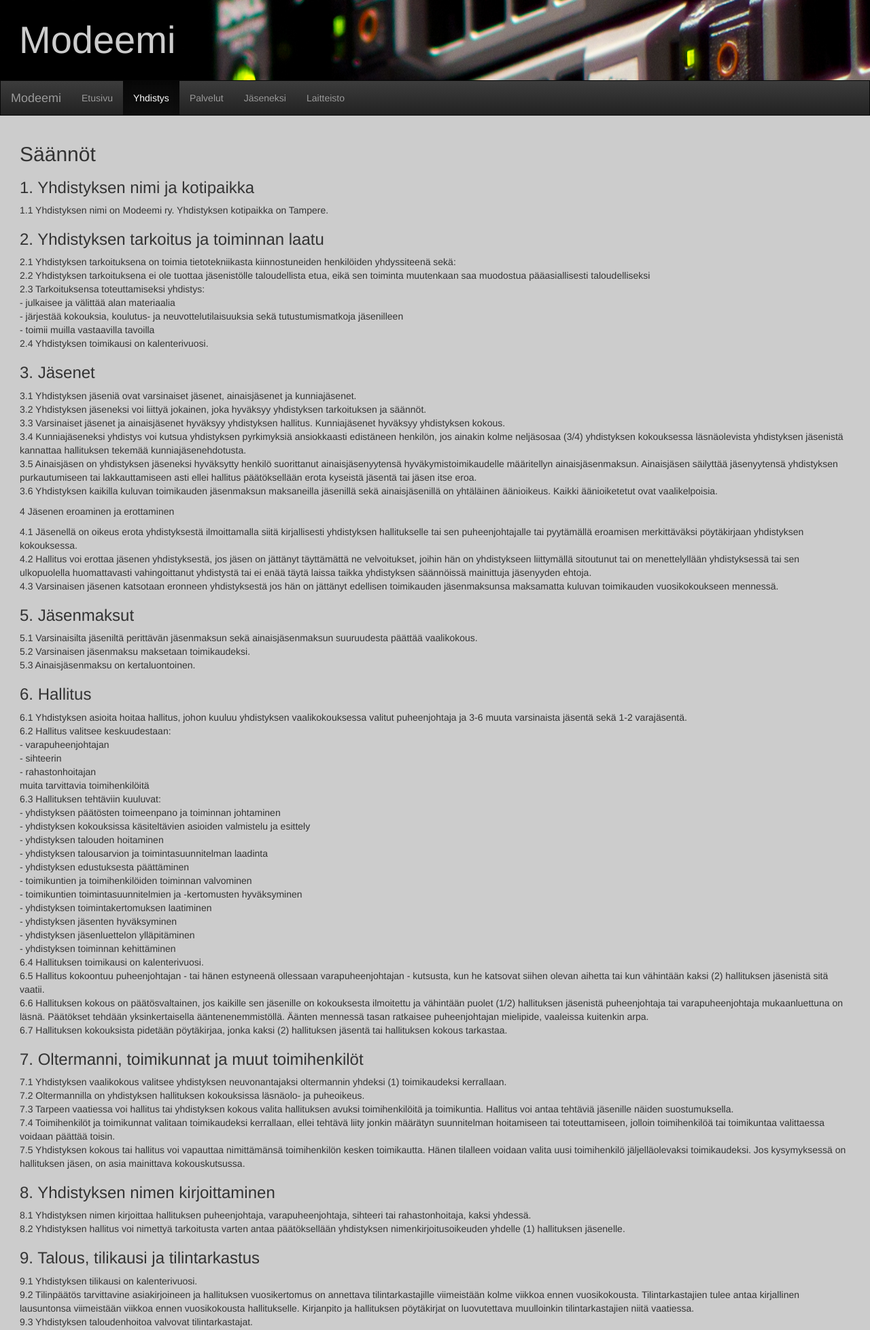
After one commit to modeemi/website, a Django app: page /ry/saannot/ in a window 1280 px wide. The commit adds this page. Shown: the top 1956 px of the page at 68% size. Run offline with Django 3.2, Linux system fonts and the light colour scheme; some libraries are stand-ins or nearby versions.

Commit message:
Vähän kaikkee

```diff
--- /dev/null
+++ b/modeemintternet/admin.py
@@ -0,0 +1,4 @@
+from django.contrib import admin
+from .models import Application
+
+admin.site.register(Application)
--- a/modeemintternet/forms.py
+++ b/modeemintternet/forms.py
@@ -1,6 +1,7 @@
 # -*- coding: utf-8 -*-
 
 from .models import Application
+from django.core.urlresolvers import reverse
 from django.forms import ModelForm
 from django import forms
 from crispy_forms.helper import FormHelper
@@ -16,7 +17,7 @@ class ApplicationForm(ModelForm):
         self.helper = FormHelper(self)
         self.helper.form_id = 'application-form'
         self.helper.form_method = 'POST'
-        self.helper.form_action = '/hakemus/'
+        self.helper.form_action = '/jaseneksi/hakemus/'
         self.helper.add_input(Submit('submit', 'Lähetä hakemus'))
 
         self.fields['email'].label = 'Sähköposti (ensisijaisesti tut.fi)'
--- a/modeemintternet/templates/hakemus.html
+++ b/modeemintternet/templates/hakemus.html
@@ -5,6 +5,7 @@
 <p>Täytä alla oleva <strong>lomake</strong> tehdäksesi jäsenhakemuksen.</p>
 <p>Ennen jäsenhakemuksen käsittelyä hallitus tarkastaa, että olet <strong>maksanut 8 euron jäsenmaksun</strong> tilille 224318-5739.</p>
 <p>Maksua varten saat hakemuslomakkeesta <strong>viitteen</strong> itsellesi.</p>
+<p>Jäsenhakemuksen tehdessäsi hyväksyt samalla <a href="http://www.csc.fi/hallinto/funet/esittely/etiikka/index_html">FUNET-tietoverkon käyttösäännöt</a>.</p>
 
 <hr />
 
--- a/modeemintternet/templates/jaseneksi.html
+++ b/modeemintternet/templates/jaseneksi.html
@@ -8,6 +8,6 @@
 
 <h3>Liittyminen käytännössä</h3>
 
-<p>Tule käymään kerhohuoneella ja täytä <a href="/hakemus/">jäsenhakemuslomake</a>. Saat viitenumeron kuluvan vuoden jäsenmaksun maksamiseen. Voit täyttää lomakkeen myös <a href="/jasenhakemus/">verkossa</a> ja toimittaa täytetyt paperit kerhohuoneelle. Jäseneksi hyväksymisestä päätetään seuraavassa hallituksen kokouksessa.</p>
+<p>Tule käymään kerhohuoneella ja täytä <a href="{% url 'views.hakemus' %}">jäsenhakemuslomake</a>. Saat viitenumeron kuluvan vuoden jäsenmaksun maksamiseen. Voit täyttää lomakkeen myös <a href="{% url 'views.hakemus' %}">verkossa</a> ja toimittaa täytetyt paperit kerhohuoneelle. Jäseneksi hyväksymisestä päätetään seuraavassa hallituksen kokouksessa.</p>
 
 {% endblock %}
--- /dev/null
+++ b/modeemintternet/templates/jasenmaksu.html
@@ -0,0 +1,6 @@
+{% extends "base.html" %}
+{% block content %}
+<h2>Jäsenmaksu</h2>
+
+<p>Oheisella lomakkeella voit tehdä itsellesi laskun jäsenmaksun maksamista varten.</p>
+{% endblock %}
--- a/modeemintternet/templates/laitteisto.html
+++ b/modeemintternet/templates/laitteisto.html
@@ -5,7 +5,7 @@
 
 <p>Modeemi ry hallinnoi ja tarjoaa koneita TTY:n tiloissa jäsenistön käyttöön.</p>
 
-<p>Mikäli haluat tukea yhdistyksen toimintaa, <a href="/halutaan/">lahjoita rautaa, paranna palvelua!</a></p>
+<p>Mikäli haluat tukea yhdistyksen toimintaa, <a href="{% url 'views.halutaan' %}">lahjoita rautaa, paranna palvelua!</a></p>
 
 <h3>Jäsenten käytössä</h3>
 
--- a/modeemintternet/templates/nav.html
+++ b/modeemintternet/templates/nav.html
@@ -22,11 +22,11 @@
         <!-- Collect the nav links, forms, and other content for toggling -->
         <div class="collapse navbar-collapse" id="bs-example-navbar-collapse-1">
             <ul class="nav navbar-nav">
-                <li class="{% active request '^/$' %}"><a href="/">Etusivu</a></li>
-                <li class="{% active request '^/ry/$' %}"><a href="/ry/">Yhdistys</a></li>
-                <li class="{% active request '^/palvelut/$' %}"><a href="/palvelut/">Palvelut</a></li>
-                <li class="{% active request '^/jaseneksi/$' %}"><a href="/jaseneksi/">Jäseneksi</a></li>
-                <li class="{% active request '^/laitteisto/$' %}"><a href="/laitteisto/">Laitteisto</a></li>
+                <li class="{% active request '^/$' %}"><a href="{% url 'views.etusivu' %}">Etusivu</a></li>
+                <li class="{% active request '^/ry/' %}"><a href="{% url 'views.yhdistys' %}">Yhdistys</a></li>
+                <li class="{% active request '^/palvelut/' %}"><a href="{% url 'views.palvelut' %}">Palvelut</a></li>
+                <li class="{% active request '^/jaseneksi/' %}"><a href="{% url 'views.jaseneksi' %}">Jäseneksi</a></li>
+                <li class="{% active request '^/laitteisto/' %}"><a href="{% url 'views.laitteisto' %}">Laitteisto</a></li>
             </ul>
         </div> <!-- /.navbar-collapse -->
     </div> <!-- /.container-fluid -->
--- a/modeemintternet/templates/palvelut.html
+++ b/modeemintternet/templates/palvelut.html
@@ -23,7 +23,7 @@
 
 <p>Kerhohuoneelta löytyy ModeemiG ja ModeemiN wlan-tukiasemat. Kysy irkissä#modeemi@IRCnet salasanaa.</p>
 
-<p>Laaja <a href="/laitteisto/">laitteistovalikoima</a>. Vaatii käyttäjätunnuksen hakemisen. Käyttäjätunnusta varten sinulla pitää olla käyttöoikeus Funetin verkkoon.</p>
+<p>Laaja <a href="{% url 'views.laitteisto' %}">laitteistovalikoima</a> vaatii <a href="{% url 'views.hakemus' %}">käyttäjätunnuksen hakemisen</a>. Käyttäjätunnusta varten sinulla pitää olla käyttöoikeus FUNETin verkkoon.</p>
 
-<p>Vuoden 2011 uutuutena <a href="/backup/">Backup-palvelu</a>!</p>
+<p>Vuoden 2011 uutuutena <a href="{% url 'views.backup' %}">Backup-palvelu</a>!</p>
 {% endblock %}
--- /dev/null
+++ b/modeemintternet/templates/password.html
@@ -0,0 +1,6 @@
+{% extends "base.html" %}
+{% block content %}
+<h2>Password</h2>
+
+<p>Oheisesta arkistosta voit lukea vanhoja Password-lehtiä.</p>
+{% endblock %}
--- /dev/null
+++ b/modeemintternet/templates/saannot.html
@@ -0,0 +1,132 @@
+{% extends "base.html" %}
+{% block content %}
+<h2>Säännöt</h2>
+
+<h3>1. Yhdistyksen nimi ja kotipaikka</h3>
+
+<p>1.1 Yhdistyksen nimi on Modeemi ry. Yhdistyksen kotipaikka on Tampere. </p>
+
+<h3>2. Yhdistyksen tarkoitus ja toiminnan laatu</h3>
+
+<p>2.1 Yhdistyksen tarkoituksena on toimia tietotekniikasta kiinnostuneiden henkilöiden yhdyssiteenä sekä:<br>
+2.2 Yhdistyksen tarkoituksena ei ole tuottaa jäsenistölle taloudellista etua, eikä sen toiminta muutenkaan saa muodostua pääasiallisesti taloudelliseksi<br>
+2.3 Tarkoituksensa toteuttamiseksi yhdistys:<br>
+- julkaisee ja välittää alan materiaalia<br>
+- järjestää kokouksia, koulutus- ja neuvottelutilaisuuksia sekä tutustumismatkoja jäsenilleen<br>
+- toimii muilla vastaavilla tavoilla<br>
+2.4 Yhdistyksen toimikausi on kalenterivuosi.</p>
+
+<h3>3. Jäsenet</h3>
+
+<p>3.1 Yhdistyksen jäseniä ovat varsinaiset jäsenet, ainaisjäsenet ja kunniajäsenet.<br>
+3.2 Yhdistyksen jäseneksi voi liittyä jokainen, joka hyväksyy yhdistyksen tarkoituksen ja säännöt.<br>
+3.3 Varsinaiset jäsenet ja ainaisjäsenet hyväksyy yhdistyksen hallitus. Kunniajäsenet hyväksyy yhdistyksen kokous.<br>
+3.4 Kunniajäseneksi yhdistys voi kutsua yhdistyksen pyrkimyksiä ansiokkaasti edistäneen henkilön, jos ainakin kolme neljäsosaa (3/4) yhdistyksen kokouksessa läsnäolevista yhdistyksen jäsenistä kannattaa hallituksen tekemää kunniajäsenehdotusta.<br>
+3.5 Ainaisjäsen on yhdistyksen jäseneksi hyväksytty henkilö suorittanut ainaisjäsenyytensä hyväkymistoimikaudelle määritellyn ainaisjäsenmaksun. Ainaisjäsen säilyttää jäsenyytensä yhdistyksen purkautumiseen tai lakkauttamiseen asti ellei hallitus päätöksellään erota kyseistä jäsentä tai jäsen itse eroa.<br>
+3.6 Yhdistyksen kaikilla kuluvan toimikauden jäsenmaksun maksaneilla jäsenillä sekä ainaisjäsenillä on yhtäläinen äänioikeus. Kaikki
+äänioiketetut ovat vaalikelpoisia.<br></p>
+
+<p>4 Jäsenen eroaminen ja erottaminen</p>
+
+<p>4.1 Jäsenellä on oikeus erota yhdistyksestä ilmoittamalla siitä kirjallisesti yhdistyksen hallitukselle tai sen puheenjohtajalle tai pyytämällä eroamisen merkittäväksi pöytäkirjaan yhdistyksen kokouksessa.<br>
+4.2 Hallitus voi erottaa jäsenen yhdistyksestä, jos jäsen on jättänyt täyttämättä ne velvoitukset, joihin hän on yhdistykseen liittymällä sitoutunut tai on menettelyllään yhdistyksessä tai sen ulkopuolella huomattavasti vahingoittanut yhdistystä tai ei enää täytä laissa taikka yhdistyksen säännöissä mainittuja jäsenyyden ehtoja.<br>
+4.3 Varsinaisen jäsenen katsotaan eronneen yhdistyksestä jos hän on jättänyt edellisen toimikauden jäsenmaksunsa maksamatta kuluvan toimikauden vuosikokoukseen mennessä.<br></p>
+
+<h3>5. Jäsenmaksut</h3>
+
+<p>5.1 Varsinaisilta jäseniltä perittävän jäsenmaksun sekä ainaisjäsenmaksun suuruudesta päättää vaalikokous.<br>
+5.2 Varsinaisen jäsenmaksu maksetaan toimikaudeksi.<br>
+5.3 Ainaisjäsenmaksu on kertaluontoinen.<br></p>
+
+<h3>6. Hallitus</h3>
+
+<p>6.1 Yhdistyksen asioita hoitaa hallitus, johon kuuluu yhdistyksen vaalikokouksessa valitut puheenjohtaja ja 3-6 muuta varsinaista jäsentä sekä 1-2 varajäsentä.<br>
+6.2 Hallitus valitsee keskuudestaan:<br>
+- varapuheenjohtajan<br>
+- sihteerin<br>
+- rahastonhoitajan<br>
+muita tarvittavia toimihenkilöitä<br>
+6.3 Hallituksen tehtäviin kuuluvat:<br>
+- yhdistyksen päätösten toimeenpano ja toiminnan johtaminen<br>
+- yhdistyksen kokouksissa käsiteltävien asioiden valmistelu ja esittely<br>
+- yhdistyksen talouden hoitaminen<br>
+- yhdistyksen talousarvion ja toimintasuunnitelman laadinta<br>
+- yhdistyksen edustuksesta päättäminen<br>
+- toimikuntien ja toimihenkilöiden toiminnan valvominen<br>
+- toimikuntien toimintasuunnitelmien ja -kertomusten hyväksyminen<br>
+- yhdistyksen toimintakertomuksen laatiminen<br>
+- yhdistyksen jäsenten hyväksyminen<br>
+- yhdistyksen jäsenluettelon ylläpitäminen<br>
+- yhdistyksen toiminnan kehittäminen<br>
+6.4 Hallituksen toimikausi on kalenterivuosi.<br>
+6.5 Hallitus kokoontuu puheenjohtajan - tai hänen estyneenä ollessaan varapuheenjohtajan - kutsusta, kun he katsovat siihen olevan aihetta tai kun vähintään kaksi (2) hallituksen jäsenistä sitä vaatii.<br>
+6.6 Hallituksen kokous on päätösvaltainen, jos kaikille sen jäsenille on kokouksesta ilmoitettu ja vähintään puolet (1/2) hallituksen jäsenistä puheenjohtaja tai varapuheenjohtaja mukaanluettuna on läsnä. Päätökset tehdään yksinkertaisella ääntenenemmistöllä. Äänten mennessä tasan ratkaisee puheenjohtajan mielipide, vaaleissa kuitenkin arpa.<br>
+6.7 Hallituksen kokouksista pidetään pöytäkirjaa, jonka kaksi (2) hallituksen jäsentä tai hallituksen kokous tarkastaa.</p>
+
+<h3>7. Oltermanni, toimikunnat ja muut toimihenkilöt</h3>
+
+<p>7.1 Yhdistyksen vaalikokous valitsee yhdistyksen neuvonantajaksi oltermannin yhdeksi (1) toimikaudeksi kerrallaan. <br>
+7.2 Oltermannilla on yhdistyksen hallituksen kokouksissa läsnäolo- ja puheoikeus.<br>
+7.3 Tarpeen vaatiessa voi hallitus tai yhdistyksen kokous valita hallituksen avuksi toimihenkilöitä ja toimikuntia. Hallitus voi antaa tehtäviä jäsenille näiden suostumuksella.<br>
+7.4 Toimihenkilöt ja toimikunnat valitaan toimikaudeksi kerrallaan, ellei tehtävä liity jonkin määrätyn suunnitelman hoitamiseen tai
+toteuttamiseen, jolloin toimihenkilöä tai toimikuntaa valittaessa voidaan päättää toisin.<br>
+7.5 Yhdistyksen kokous tai hallitus voi vapauttaa nimittämänsä toimihenkilön kesken toimikautta. Hänen tilalleen voidaan valita uusi toimihenkilö jäljelläolevaksi toimikaudeksi. Jos kysymyksessä on hallituksen jäsen, on asia mainittava kokouskutsussa.<br></p>
+
+<h3>8. Yhdistyksen nimen kirjoittaminen</h3>
+
+<p>8.1 Yhdistyksen nimen kirjoittaa hallituksen puheenjohtaja, varapuheenjohtaja, sihteeri tai rahastonhoitaja, kaksi yhdessä.<br>
+8.2 Yhdistyksen hallitus voi nimettyä tarkoitusta varten antaa päätöksellään yhdistyksen nimenkirjoitusoikeuden yhdelle (1) hallituksen jäsenelle.<br></p>
+
+<h3>9. Talous, tilikausi ja tilintarkastus</h3>
+
+<p>9.1 Yhdistyksen tilikausi on kalenterivuosi.<br>
+9.2 Tilinpäätös tarvittavine asiakirjoineen ja hallituksen vuosikertomus on annettava tilintarkastajille viimeistään kolme viikkoa ennen vuosikokousta. Tilintarkastajien tulee antaa kirjallinen lausuntonsa viimeistään viikkoa ennen vuosikokousta hallitukselle. Kirjanpito ja hallituksen pöytäkirjat on luovutettava muulloinkin tilintarkastajien niitä vaatiessa.<br>
+9.3 Yhdistyksen taloudenhoitoa valvovat tilintarkastajat.<br></p>
+
+<h3>10. Yhdistyksen kokoukset</h3>
+
+<p>10.1 Yhdistyksen kokoukset kutsuu koolle hallitus. Kokouksen aika, paikka ja käsiteltävät asiat on ilmoitettava vähintään seitsemän (7) vuorokautta ennen kokousta yhdistyksen virallisella ilmoitustaululla.<br>
+10.2 Yhdistys pitää vuosittain kaksi varsinaista kokousta.<br>
+10.3 Yhdistyksen vuosikokous pidetään maaliskuussa ja vaalikokous lokakuussa.<br>
+10.4 Ylimääräinen kokous pidetään, kun yhdistyksen kokous niin päättää, kun hallitus katsoo siihen olevan aihetta tai kun yhdistyksen jäsenistä vähintään yksi kymmenesosa (1/10) sitä ilmoittamansa asian käsittelyä varten kirjallisesti vaatii. Kokous tulee pitää kahdenkymmenenyhden (21) vuorokauden kuluessa siitä, kun vaatimus on hallitukselle esitetty.<br>
+10.5 Yhdistyksen kokouksissa on jokaisella äänioikeutetulla yhdistyksen jäsenellä yksi (1) ääni. Äänioikeutta ei voi käyttää
+asiamiehen välityksellä.<br>
+10.6 Yhdistyksen kokous on päätösvaltainen, jos koollekutsuminen on tapahtunut sääntöjen mukaisesti.<br>
+10.7 Päätökset tehdään, ellei näissä säännöissä toisin määrätä, yksinkertaisella äänten enemmistöllä. Äänten mennessä tasan ratkaisee kokouksen puheenjohtajan mielipide, vaaleissa kuitenkin arpa.<br>
+10.8 Yhdistyksen kokouksessa tehty päätös voidaan purkaa vähintään kolmen neljäsosan (3/4) enemmistöllä annetuista äänistä. Päätöksen purkamisasia on ilmoitettava kokouskutsussa.<br>
+10.9 Yhdistyksen kokouksissa on läsnäolo- ja puheoikeus kaikilla yhdistyksen jäsenillä. Kokous voi tarvittaessa myöntää läsnäolo- ja puheoikeuden yhdistykseen kuulumattomalle henkilölle.<br>
+10.10 Yhdistyksen kokouksen pöytäkirjan tarkastavat kaksi (2) kokouksessa valittua pöytäkirjantarkastajaa kahden (2) viikon kuluessa kokouksesta. Tarpeen vaatiessa voidaan pöytäkirjan tarkastus suorittaa itse kokouksessa.<br>
+10.11 Mikäli yhdistyksen jäsen haluaa saada jonkin asian yhdistyksen kokouksen käsiteltäväksi, on hänen siitä kirjallisesti ilmoitettava hallitukselle niin hyvissä ajoin, että asia voidaan sisällyttää kokouskutsuun.<br></p>
+
+<h3>11. Varsinaiset kokoukset</h3>
+
+<p>11.1 Yhdistyksen vuosikokouksessa käsitellään seuraavat asiat:<br>
+1. kokouksen avaus<br>
+2. valitaan kokouksen puheenjohtaja, sihteeri, kaksi
+pöytäkirjantarkastajaa ja kaksi ääntenlaskijaa<br>
+3. todetaan kokouksen laillisuus ja päätösvaltaisuus<br>
+4. hyväksytään kokouksen työjärjestys<br>
+5. esitellään tilinpäätös, vuosikertomus ja tilintarkastajien lausunto<br>
+6. päätetään tilinpäätöksen vahvistamisesta ja tili- ja vastuuvapauden
+myöntämisestä hallitukselle ja muille tili- ja vastuuvelvollisille<br>
+7. vahvistetaan alkaneen toimikauden toimintasuunnitelma ja talousarvio
+8. käsitellään muut kokouskutsussa mainitut asiat<br>
+11.2 Yhdistyksen vaalikokouksessa käsitellään seuraavat asiat:<br>
+1. kokouksen avaus<br>
+2. valitaan kokouksen puheenjohtaja, sihteeri, kaksi pöytäkirjantarkastajaa ja kaksi ääntenlaskijaa<br>
+3. todetaan kokouksen laillisuus ja päätösvaltaisuus<br>
+4. hyväksytään kokouksen työjärjestys<br>
+5. valitaan tulevan toimikauden hallituksen puheenjohtaja, 3-6 hallituksen jäsentä ja 1-2 varajäsentä<br>
+6. valitaan tulevan toimikauden oltermanni ja muut toimihenkilöt<br>
+7. valitaan tulevalle toimikaudelle kaksi (2) tilintarkastajaa ja heille kaksi (2) varahenkilöä<br>
+8. päätetään seuraavan toimikauden jäsenmaksun ja ainaisjäsenmaksun suuruudesta<br>
+9. esitetään seuraavan toimikauden alustava toimintasuunnitelma ja talousarvio<br>
+10. esitetään tilannekatsaus kuluvan toimikauden toimintasuunnitelman ja talousarvion toteutumisesta<br>
+11. käsitellään muut kokouskutsussa mainitut asiat</p>
+
+<h3>12. Sääntöjen muuttaminen ja yhdistyksen purkaminen</h3>
+
+<p>12.1 Päätös sääntöjen muuttamisesta ja yhdistyksen purkamisesta on tehtävä yhdistyksen kokouksessa vähintään kolmen neljäsosan (3/4) enemmistöllä annetuista äänistä. Kokouskutsussa on mainittava sääntöjen muuttamisesta tai yhdistyksen purkamisesta. <br>
+12.2 Yhdistyksen purkautuessa käytetään yhdistyksen varat yhdistyksen tarkoituksen edistämiseen purkamisesta päättävän kokouksen määrittelemällä tavalla. Yhdistyksen tullessa lakkautetuksi käytetään varat samaan tarkoitukseen.</p>
+
+{% endblock %}
--- a/modeemintternet/urls.py
+++ b/modeemintternet/urls.py
@@ -17,6 +17,13 @@ urlpatterns = patterns('',
     url(r'^laitteisto/$', views.laitteisto),
 
     # Sub level views
-    url(r'^halutaan/$', views.halutaan),
-    url(r'^hakemus/$', views.hakemus),
+    url(r'^ry/jasenmaksu/$', views.jasenmaksu),
+    url(r'^ry/saannot/$', views.saannot),
+    url(r'^ry/hallitus/$', views.hallitus),
+    url(r'^ry/yhteystiedot/$', views.yhteystiedot),
+    url(r'^palvelut/backup/$', views.backup),
+    url(r'^palvelut/digipk/$', views.digipk),
+    url(r'^palvelut/password/$', views.password),
+    url(r'^laitteisto/halutaan/$', views.halutaan),
+    url(r'^jaseneksi/hakemus/$', views.hakemus),
 ) + static(settings.STATIC_URL, document_root=settings.STATIC_ROOT)
--- a/modeemintternet/views.py
+++ b/modeemintternet/views.py
@@ -31,6 +31,27 @@ def jaseneksi(request):
 
 def laitteisto(request):
     return render_with_context(request, 'laitteisto.html')
+
+def jasenmaksu(request):
+    return render_with_context(request, 'jasenmaksu.html')
+
+def saannot(request):
+    return render_with_context(request, 'saannot.html')
+
+def hallitus(request):
+    return render_with_context(request, 'hallitus.html')
+
+def yhteystiedot(request):
+    return render_with_context(request, 'yhteystiedot.html')
+
+def backup(request):
+    return render_with_context(request, 'backup.html')
+
+def digipk(request):
+    return render_with_context(request, 'digipk.html')
+
+def password(request):
+    return render_with_context(request, 'password.html')
 
 def halutaan(request):
     return render_with_context(request, 'halutaan.html')
```
Also changed, not shown: modeemintternet/models.py (+29 -0 lines), modeemintternet/templates/backup.html (added, +36 -0 lines), modeemintternet/templates/digipk.html (added, +23 -0 lines), modeemintternet/templates/etusivu.html (+5 -7 lines), modeemintternet/templates/hallitus.html (added, +17 -0 lines), modeemintternet/templates/yhdistys.html (+7 -9 lines), modeemintternet/templates/yhteystiedot.html (added, +42 -0 lines), modeemintternet/static/digipk.jpg (added).
